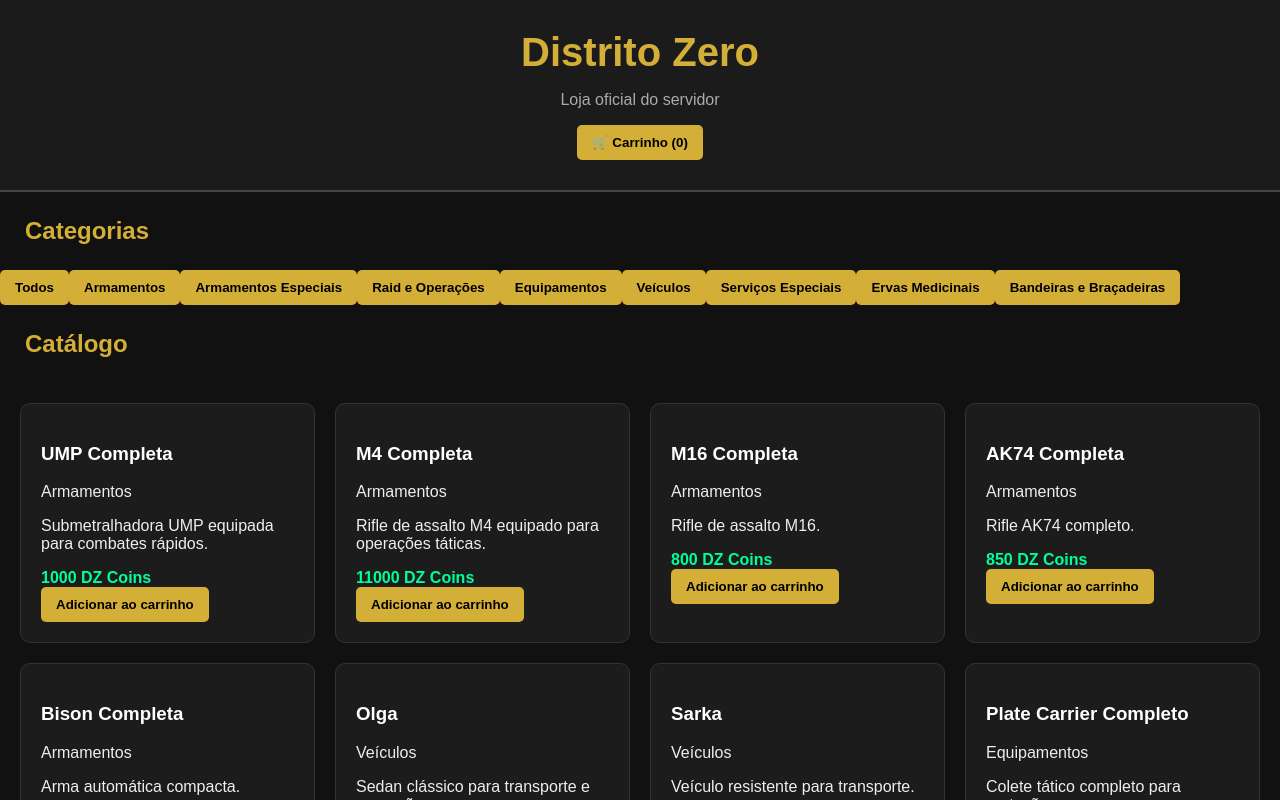
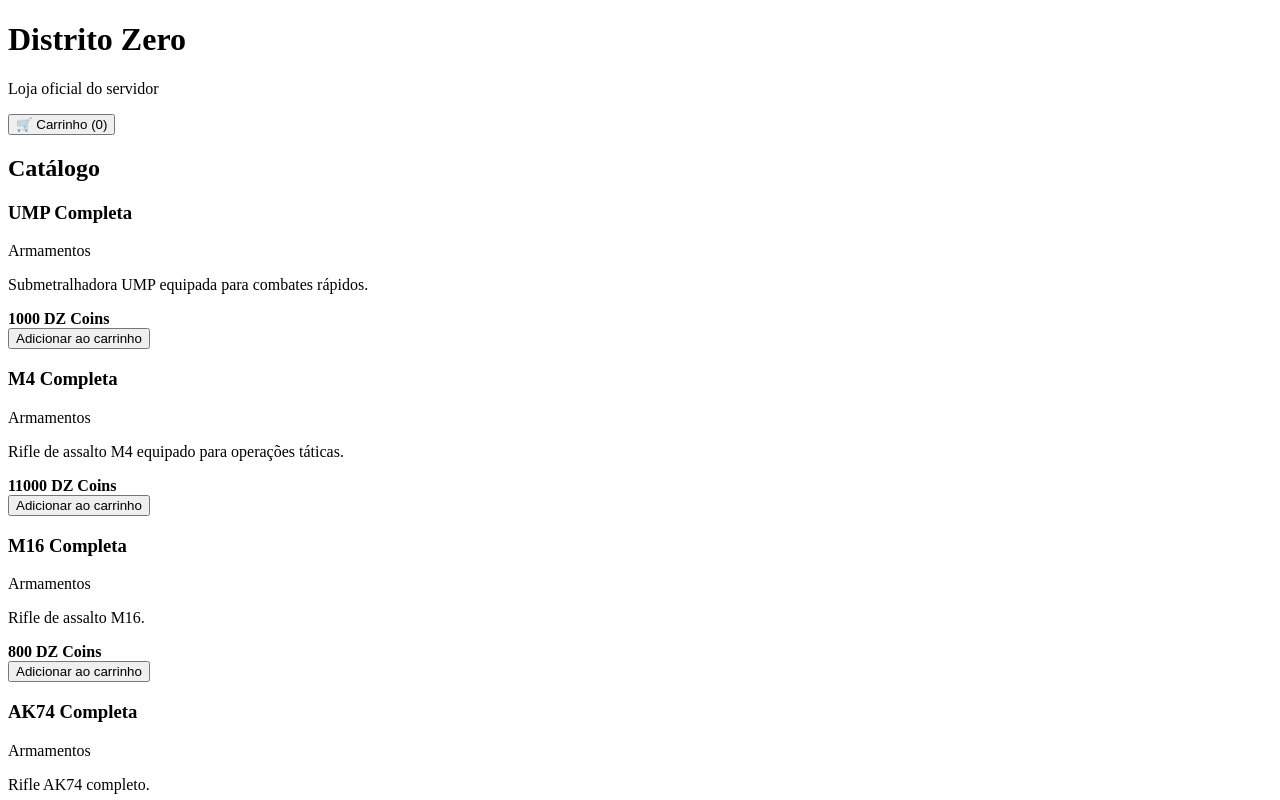
Before and after one commit to testejogo535598-tech/Distrito-Zero, a React (Vite) app: page / in a window 1280 px wide. Shown: the top 800 px of the page. Built offline with nearby package versions, Linux system fonts and the light colour scheme.

Commit message:
Update main.jsx

```diff
--- a/src/main.jsx
+++ b/src/main.jsx
@@ -1,85 +1,36 @@
 import React, { useState } from "react";
 import ReactDOM from "react-dom/client";
 import produtos from "./produtos";
-import "./style.css";
 
 function App() {
-  const [categoria, setCategoria] = useState("Todos");
   const [carrinho, setCarrinho] = useState([]);
-  const [abrirCarrinho, setAbrirCarrinho] = useState(false);
+  const [mostrarCarrinho, setMostrarCarrinho] = useState(false);
   const [gametag, setGametag] = useState("");
   const [observacao, setObservacao] = useState("");
   const [pedidoEnviado, setPedidoEnviado] = useState(false);
 
-
-  const categorias = [
-    "Todos",
-    "Armamentos",
-    "Armamentos Especiais",
-    "Raid e Operações",
-    "Equipamentos",
-    "Veículos",
-    "Serviços Especiais",
-    "Ervas Medicinais",
-    "Bandeiras e Braçadeiras"
-  ];
-
-
-  const produtosFiltrados =
-    categoria === "Todos"
-      ? produtos
-      : produtos.filter(
-          (produto) =>
-            produto.categoria === categoria
-        );
-
-
   function adicionar(produto) {
-    const existe = carrinho.find(
-      (item) => item.id === produto.id
-    );
-
-    if (existe) {
-      setCarrinho(
-        carrinho.map((item) =>
-          item.id === produto.id
-            ? {
-                ...item,
-                quantidade:
-                  item.quantidade + 1,
-              }
-            : item
-        )
-      );
-    } else {
-      setCarrinho([
-        ...carrinho,
-        {
-          ...produto,
-          quantidade: 1,
-        },
-      ]);
-    }
+    setCarrinho([...carrinho, produto]);
   }
 
-
-  function remover(id) {
-    setCarrinho(
-      carrinho.filter(
-        (item) => item.id !== id
-      )
-    );
+  function remover(index) {
+    const novoCarrinho = carrinho.filter((_, i) => i !== index);
+    setCarrinho(novoCarrinho);
   }
 
-
   const total = carrinho.reduce(
-    (soma, item) =>
-      soma +
-      item.preco *
-      item.quantidade,
+    (soma, item) => soma + item.preco,
     0
   );
 
+  function enviarPedido() {
+    if (!gametag) {
+      alert("Digite sua gametag.");
+      return;
+    }
+
+    setPedidoEnviado(true);
+  }
 
   return (
     <div>
@@ -88,100 +39,63 @@ function App() {
         <h1>Distrito Zero</h1>
         <p>Loja oficial do servidor</p>
 
-        <button onClick={() => setAbrirCarrinho(true)}>
+        <button onClick={() => setMostrarCarrinho(true)}>
           🛒 Carrinho ({carrinho.length})
         </button>
       </header>
 
 
-      <h2>Categorias</h2>
+      {!mostrarCarrinho ? (
 
-      <div>
-
-        {categorias.map((cat) => (
-
-          <button
-            key={cat}
-            onClick={() => setCategoria(cat)}
-          >
-            {cat}
-          </button>
-
-        ))}
-
-      </div>
-
-
-
+        <>
           <h2>Catálogo</h2>
 
-
-      <div className="produtos">
-
-        {produtosFiltrados.map((produto) => (
-
-          <div className="card" key={produto.id}>
+          {produtos.map((produto) => (
+            <div key={produto.id}>
 
               <h3>{produto.nome}</h3>
-
               <p>{produto.categoria}</p>
-
               <p>{produto.descricao}</p>
 
-            <strong className="preco">
+              <strong>
                 {produto.preco} DZ Coins
               </strong>
 
               <br />
 
-            <button
-              onClick={() =>
-                adicionar(produto)
-              }
-            >
+              <button onClick={() => adicionar(produto)}>
                 Adicionar ao carrinho
               </button>
 
             </div>
+          ))}
+        </>
 
-        ))}
+      ) : (
 
+        <>
+
+          <h2>Carrinho</h2>
+
+          {carrinho.length === 0 ? (
+            <p>Carrinho vazio</p>
+          ) : (
+
+            carrinho.map((item, index) => (
+
+              <div key={index}>
+                <p>
+                  {item.nome} - {item.preco} DZ Coins
+                </p>
+
+                <button onClick={() => remover(index)}>
+                  Remover
+                </button>
               </div>
 
+            ))
 
-      {abrirCarrinho && (
-
-        <div className="carrinho">
-
-          <h2>🛒 Seu Carrinho</h2>
-
-
-          {carrinho.map((item) => (
-
-            <div key={item.id}>
-
-              <p>
-                {item.nome}
-                <br />
-                Quantidade:
-                {item.quantidade}
-                <br />
-                {item.preco *
-                item.quantidade}
-                DZ Coins
-              </p>
-
-              <button
-                onClick={() =>
-                  remover(item.id)
-                }
-              >
-                ❌ Remover
-              </button>
-
-            </div>
-
-          ))}
+          )}
 
 
           <h3>
@@ -189,44 +103,46 @@ function App() {
           </h3>
 
 
-          <h2>Finalizar pedido</h2>
+          <h2>Finalizar Pedido</h2>
 
 
           <input
             placeholder="Gametag do jogador"
             value={gametag}
-            onChange={(e) =>
-              setGametag(e.target.value)
-            }
+            onChange={(e) => setGametag(e.target.value)}
           />
+
+
+          <br />
 
 
           <textarea
             placeholder="Observação do pedido"
             value={observacao}
-            onChange={(e) =>
-              setObservacao(e.target.value)
-            }
+            onChange={(e) => setObservacao(e.target.value)}
           />
 
 
-          <button
-            onClick={() =>
-              setPedidoEnviado(true)
-            }
-          >
-            Enviar pedido
+          <br />
+
+
+          <button onClick={enviarPedido}>
+            Enviar Pedido
+          </button>
+
+
+          <button onClick={() => setMostrarCarrinho(false)}>
+            Voltar ao catálogo
           </button>
 
 
           {pedidoEnviado && (
-            <p>
-              ✅ Pedido enviado<br />
-              Status: Aguardando pagamento
-            </p>
+            <h3>
+              🟡 Pedido enviado — Aguardando pagamento
+            </h3>
           )}
 
-        </div>
+        </>
 
       )}
 
```
Lines whose indentation alone changed are shown as unchanged.
